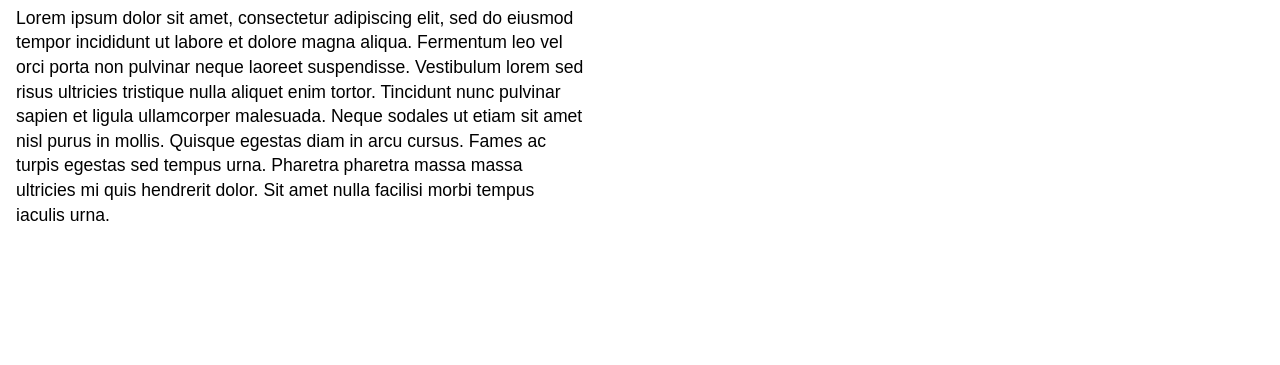
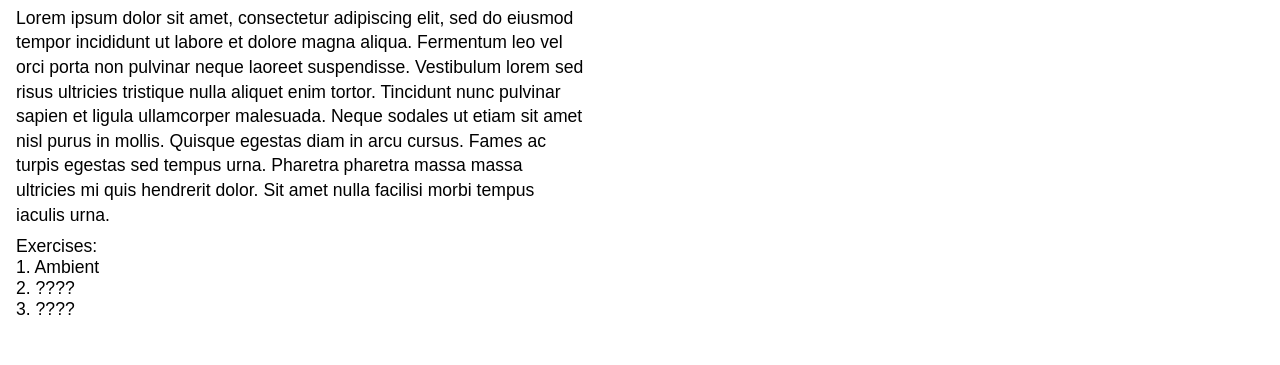
Before and after one commit to evankirkiles/s4p-s24, an Astro site: page / in a window 1280 px wide. Shown: the part 80-445 px from the top of the page. Built offline with nearby package versions, Linux system fonts and the light colour scheme; Astro itself is replaced by a stand-in of ours.

Commit message:
Added exercises links

```diff
--- a/src/pages/index.astro
+++ b/src/pages/index.astro
@@ -22,6 +22,12 @@
           pharetra massa massa ultricies mi quis hendrerit dolor. Sit amet nulla
           facilisi morbi tempus iaculis urna.
         </p>
+        <h2>Exercises:</h2>
+        <ol>
+          <li><a href="/exercises/ambient">1. Ambient</a></li>
+          <li><a href="/exercises/2">2. ????</a></li>
+          <li><a href="/exercises/3">3. ????</a></li>
+        </ol>
       </div>
       <section class="Links">
         <h2>Projects</h2>
```
